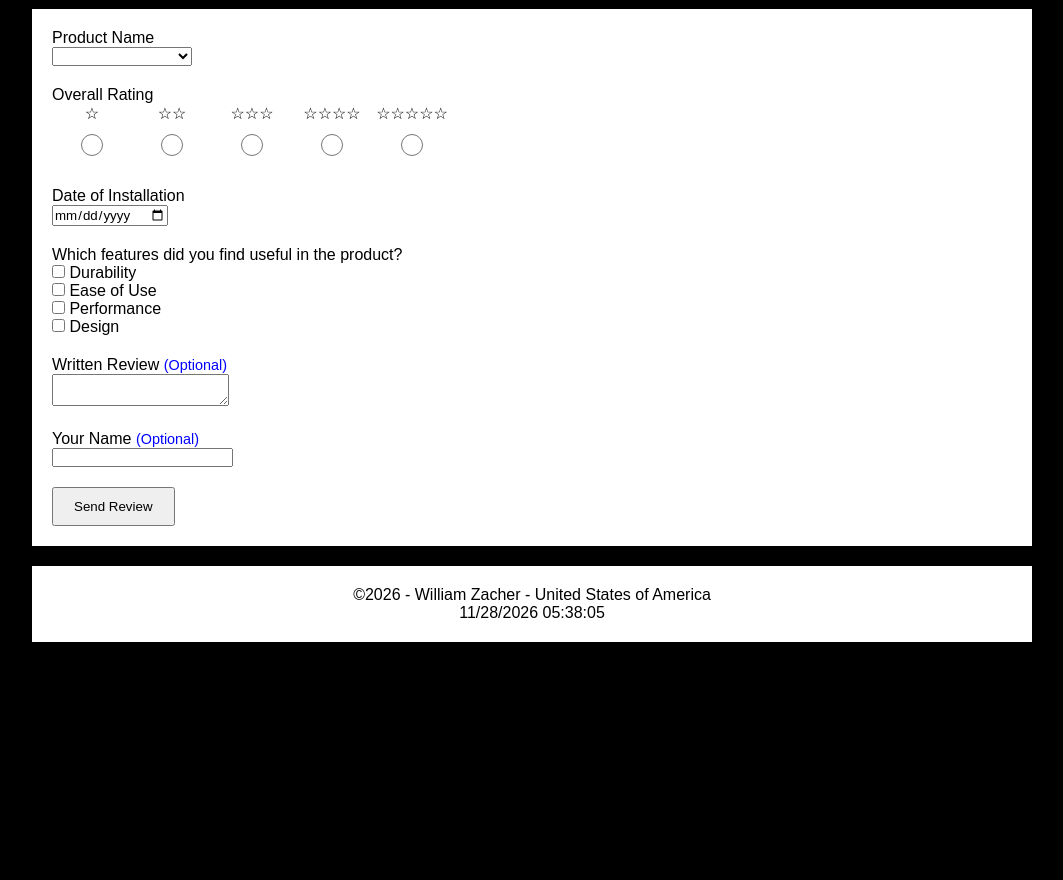
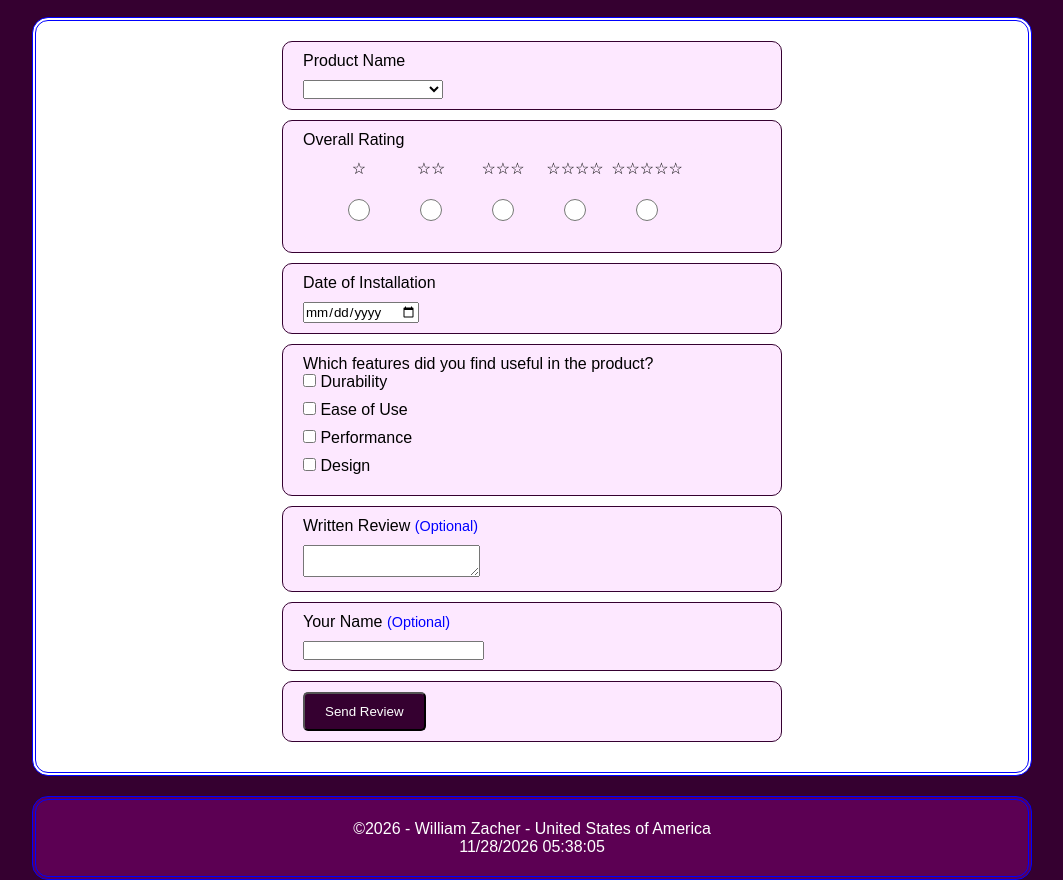
Before and after one commit to starcore2/wdd131, a plain HTML site: page form.html in a window 1280 px wide. Shown: the part 88-968 px from the top of the page, without its empty margins (108-1171 px from the left). Before the commit the page ends 800 px from the top, so only its background shows below. Drawn offline with Linux system fonts and the light colour scheme.

Commit message:
Time to start working on javescript

```diff
--- a/form.html
+++ b/form.html
@@ -28,7 +28,6 @@
                 </select>
             </div>
             <div>
-
                 <p>Overall Rating</p>
                 <div id="star-box">
                     <label for="one-star">☆</label>
@@ -65,7 +64,9 @@
                 </label>
                 <input type="text" name="name-gift" id="name-gift">
             </div>
-            <input type="submit" value="Send Review">
+            <div>
+                <input type="submit" value="Send Review">
+            </div>
         </form>
     </main>
     <footer>
--- a/scripts/form.js
+++ b/scripts/form.js
@@ -25,3 +25,5 @@ const products = [
         averagerating: 5.0
     }
 ];
+
+const product_list = document.querySelector("#product-name")
--- a/styles/form.css
+++ b/styles/form.css
@@ -1,7 +1,8 @@
 :root {
     --color-1: white;
-    --color-2: black;
+    --color-2: rgb(53, 0, 48);
     --color-3: blue;
+    --color-4: rgb(92, 0, 83);
     --base-font: Arial, Helvetica, sans-serif;
     ;
 }
@@ -27,12 +28,16 @@ footer {
     max-width: 1000px;
     margin: auto auto;
     background-color: var(--color-1);
-    padding: 20px
+    padding: 20px;
+    border-radius: 16px;
+    border: 4px double var(--color-3);
 }
 
 header,
 footer {
     text-align: center;
+    color: var(--color-1);
+    background-color: var(--color-4);
 }
 
 header,
@@ -47,7 +52,13 @@ main {
 
 
 div {
-    margin-bottom: 20px;
+    margin: auto auto;
+    max-width: 500px;
+    margin-bottom: 10px;
+    background-color: rgb(253, 232, 255);
+    padding: 10px 20px;
+    border-radius: 10px;
+    border: 1px solid var(--color-2);
 }
 
 #star-box {
@@ -55,10 +66,13 @@ div {
     grid-template-columns: 1fr 1fr 1fr 1fr 1fr;
     text-align: center;
     max-width: 400px;
+    border: none;
+    margin: 0;
 }
 
 label {
     display: block;
+    margin-bottom: 10px;
 }
 
 input[type="radio"] {
@@ -66,12 +80,15 @@ input[type="radio"] {
     justify-self: center;
 }
 
+input[type='submit'] {
+    padding: 10px 20px;
+    color: var(--color-1);
+    background-color: var(--color-2);
+    border-radius: 5px;
+}
+
 @media screen and (min-width: 800px) {
     input[type="radio"] {
         min-width: 22px;
     }
 }
-
-input[type='submit'] {
-    padding: 10px 20px;
-}
```
